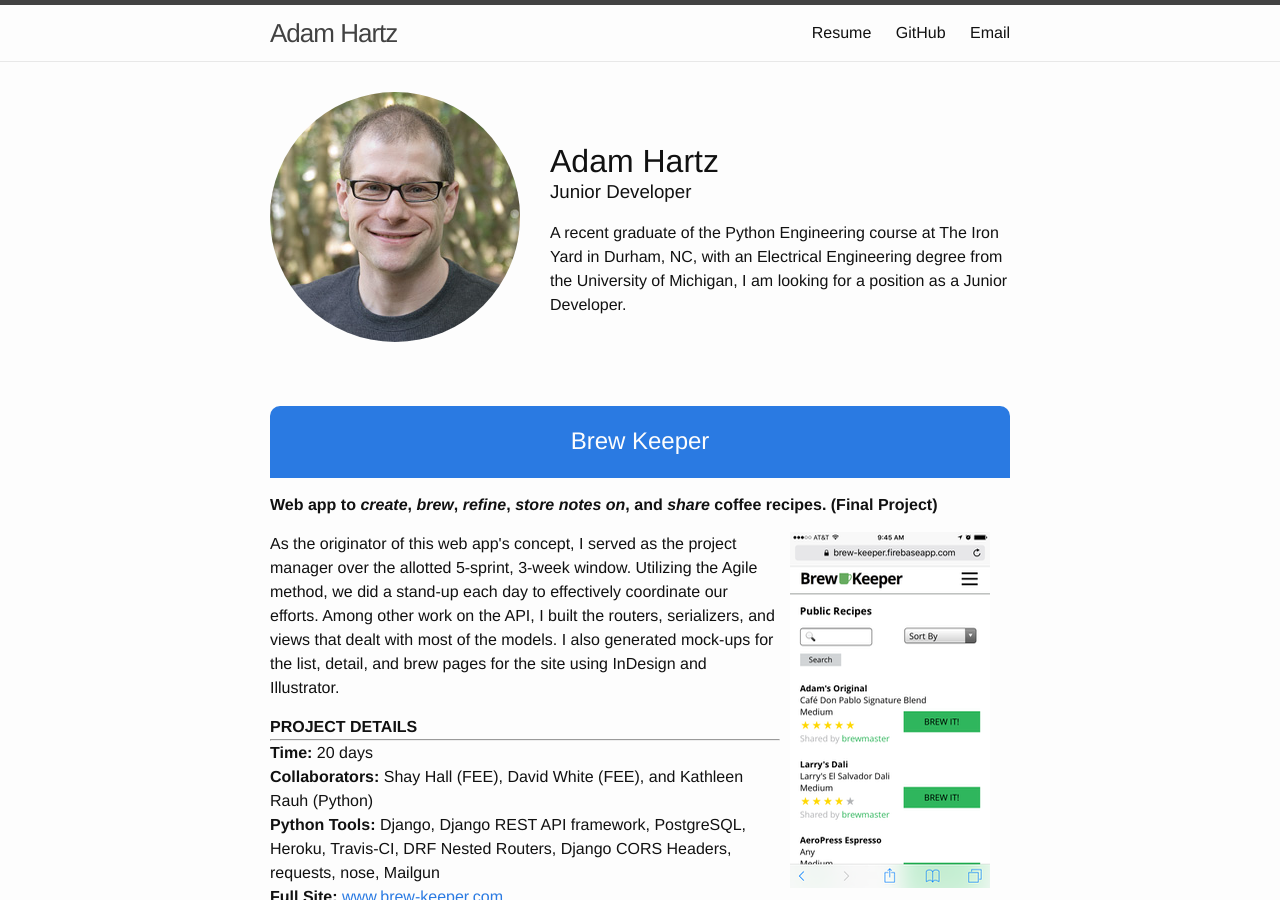
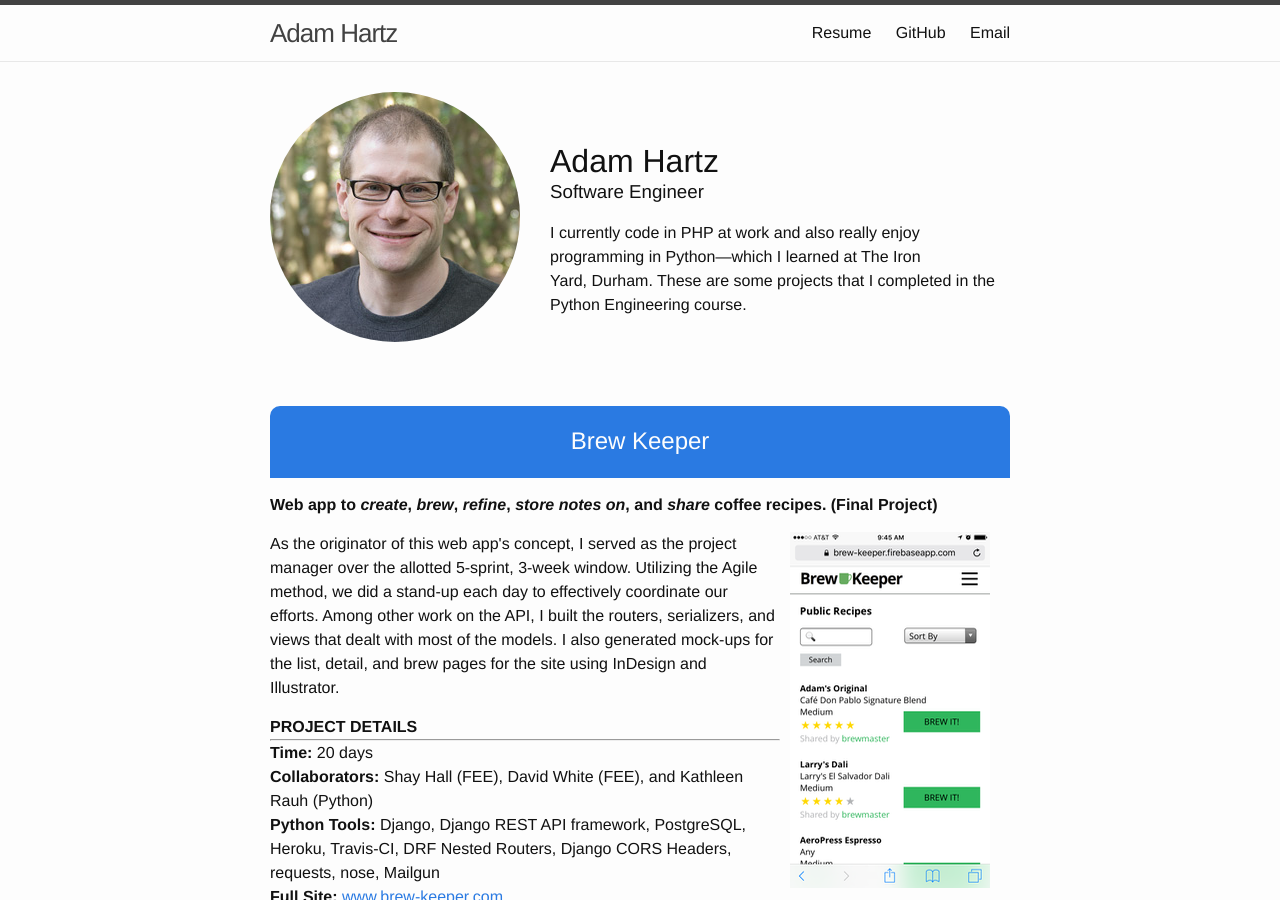
Before and after one commit to ahartz1/ahartz1.github.io, a Jekyll site: the page built from index.html, in a window 1280 px wide and 900 px high. Built offline with Jekyll 4.4.1, drawn with Linux system fonts in a browser that asks for light colours; some of the changed text lies outside the part shown.

Commit message:
Update content to reflect Armor Payments position

```diff
--- a/_config.yml
+++ b/_config.yml
@@ -9,7 +9,7 @@
 title: Adam Hartz
 email: ahartz1@gmail.com
 description: > # this means to ignore newlines until "baseurl:"
-  A recent graduate of the Python Engineering course at The Iron Yard in Durham,&nbsp;NC, with an Electrical Engineering degree from the University of Michigan, I am looking for a position as a Junior Developer.
+  I am a graduate of the Python Engineering course at The Iron Yard in Durham,&nbsp;NC, and have an Electrical Engineering degree from the University of Michigan. I currently work at Armor Payments in Durham,&nbsp;NC.
 baseurl: "" # the subpath of your site, e.g. /blog
 url: "http://ahartz1.github.io" # the base hostname & protocol for your site
 twitter_username: awareofnow
--- a/_includes/adam.html
+++ b/_includes/adam.html
@@ -2,7 +2,7 @@
   <img src="{{ site.baseurl }}/assets/adam-profile.jpg"/ class="profilepic">
   <div class="profileintro">
     <h1 id="myname">Adam Hartz</h1>
-    <h3 id="mytitle">Junior Developer</h3>
+    <h3 id="mytitle">Software Engineer</h3>
   </div>
-  <p>A recent graduate of the Python Engineering course at The Iron Yard in Durham, NC, with an Electrical Engineering degree from the University of Michigan, I am looking for a position as a Junior Developer.</p>
+  <p>I currently code in PHP at work and also really enjoy programming in Python&mdash;which I learned at The Iron Yard,&nbsp;Durham. These are some projects that I completed in the Python Engineering course.</p>
 </div>
```
